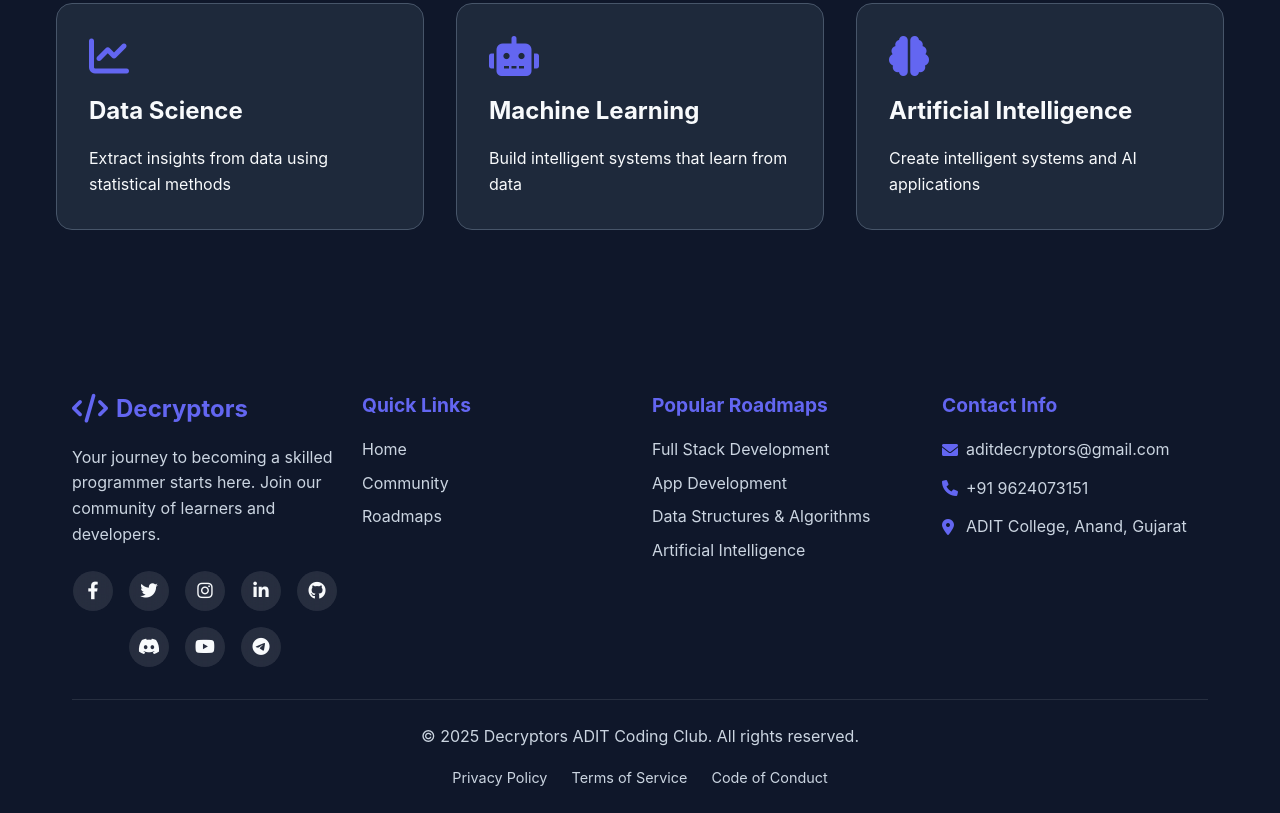
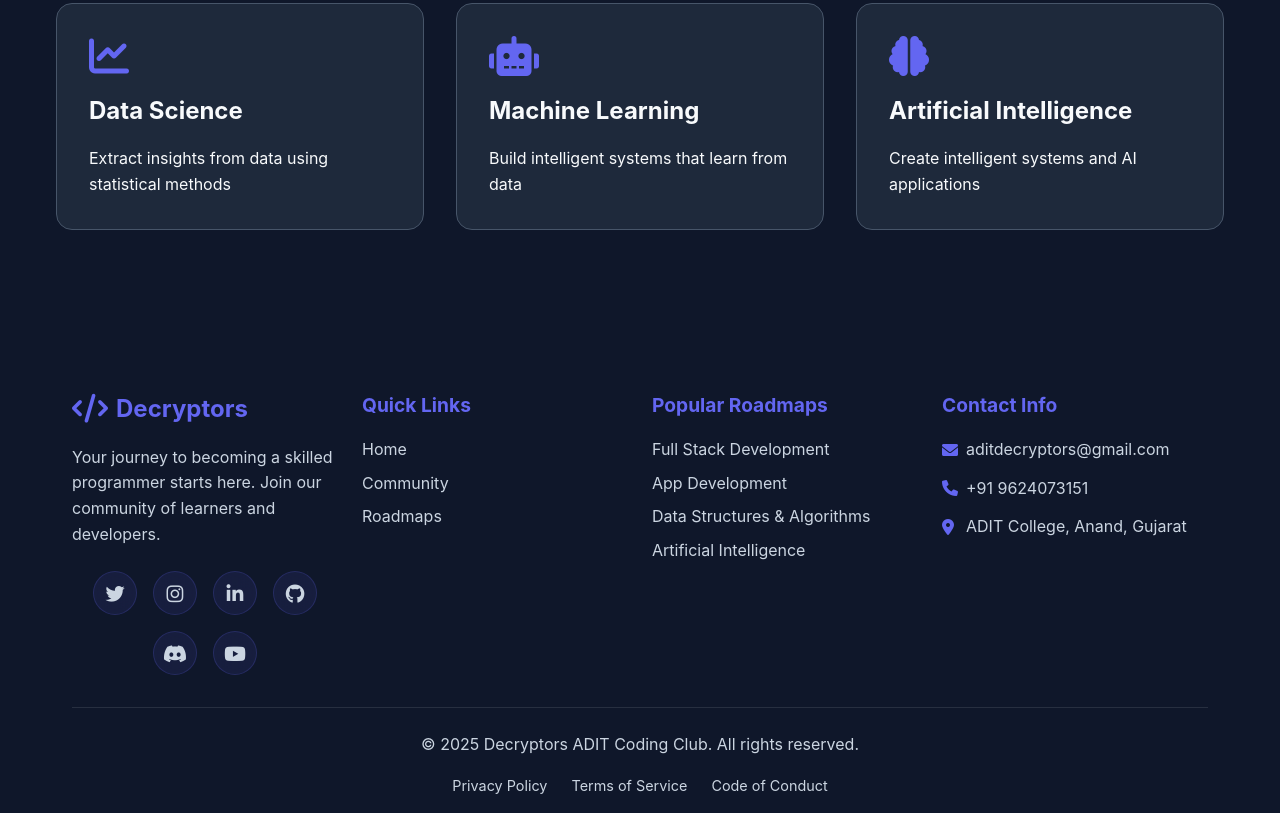
Before and after one commit to Shrujal00/Decryptors-Resources, a plain HTML site: page index.html in a window 1280 px wide. Shown: the part 1888-2701 px from the top of the page. Drawn offline with Linux system fonts and the light colour scheme.

```diff
--- a/index.html
+++ b/index.html
@@ -126,7 +126,7 @@
                     <p>Your journey to becoming a skilled programmer starts here. We provide structured roadmaps, curated resources, and a supportive community to help you master any field in programming.</p>
                     <div class="hero-buttons">
                         <button class="btn btn-primary" onclick="scrollToRoadmaps()">Start Learning</button>
-                        <button class="btn btn-secondary" onclick="showPage('community')">Join Community</button>
+                        <button class="btn btn-secondary" onclick="handleJoinCommunity()">Join Community</button>
                     </div>
                 </div>
                 <div class="hero-image">
@@ -366,9 +366,6 @@
                     </div>
                     <p>Your journey to becoming a skilled programmer starts here. Join our community of learners and developers.</p>
                     <div class="social-media">
-                        <a href="#" class="social-link" title="Facebook">
-                            <i class="fab fa-facebook-f"></i>
-                        </a>
                         <a href="https://x.com/decryptors_adit" class="social-link" title="Twitter">
                             <i class="fab fa-twitter"></i>
                         </a>
@@ -386,9 +383,6 @@
                         </a>
                         <a href="https://www.youtube.com/@DecryptorsADIT" class="social-link" title="YouTube">
                             <i class="fab fa-youtube"></i>
-                        </a>
-                        <a href="#" class="social-link" title="Telegram">
-                            <i class="fab fa-telegram-plane"></i>
                         </a>
                     </div>
                 </div>
--- a/js/main.js
+++ b/js/main.js
@@ -59,6 +59,12 @@
     if (pageElement) {
         pageElement.classList.add('active');
         currentPage = page;
+
+        // Scroll to top of the page
+        window.scrollTo({
+            top: 0,
+            behavior: 'smooth'
+        });
 
         // Update active nav link
         updateActiveNavLink(page);
@@ -168,6 +174,27 @@
     }
 }
 
+// Handle Join Community button click
+function handleJoinCommunity() {
+    // Check if user is logged in
+    if (window.currentUser || (window.authSystem && window.authSystem.currentUser)) {
+        // User is logged in, redirect to community page
+        showPage('community');
+    } else {
+        // User is not logged in, redirect to signup page
+        showPage('auth');
+        // Optionally switch to register form if available
+        setTimeout(() => {
+            const registerSection = document.getElementById('register-section');
+            const loginSection = document.getElementById('login-section');
+            if (registerSection && loginSection) {
+                loginSection.classList.remove('active');
+                registerSection.classList.add('active');
+            }
+        }, 100);
+    }
+}
+
 // Global logout function for navbar compatibility
 function logout() {
     if (window.authSystem) {
--- a/styles.css
+++ b/styles.css
@@ -1235,33 +1235,59 @@
 /* Social Media Links */
 .social-media {
     display: flex;
-    gap: 1rem;
+    gap: 0.75rem;
     flex-wrap: wrap;
+    justify-content: flex-start;
+    align-items: center;
+    margin-top: 1.5rem;
 }
 
 .social-link {
     display: flex;
     align-items: center;
     justify-content: center;
-    width: 40px;
-    height: 40px;
-    background: rgba(255, 255, 255, 0.1);
+    width: 42px;
+    height: 42px;
+    background: rgba(99, 102, 241, 0.1);
+    border: 1px solid rgba(99, 102, 241, 0.2);
     border-radius: 50%;
-    color: var(--text-light);
+    color: var(--text-secondary);
     text-decoration: none;
-    transition: all 0.3s ease;
+    transition: all 0.3s cubic-bezier(0.4, 0, 0.2, 1);
     backdrop-filter: blur(10px);
+    position: relative;
+    overflow: hidden;
+}
+
+.social-link::before {
+    content: '';
+    position: absolute;
+    inset: 0;
+    background: linear-gradient(135deg, var(--primary-color), var(--accent-color));
+    opacity: 0;
+    transition: opacity 0.3s ease;
+    border-radius: 50%;
 }
 
 .social-link:hover {
-    background: var(--primary-color);
-    color: var(--bg-dark);
-    transform: translateY(-2px);
-    box-shadow: 0 4px 12px rgba(101, 67, 254, 0.3);
+    transform: translateY(-3px);
+    box-shadow: 0 8px 25px rgba(99, 102, 241, 0.4);
+    border-color: var(--primary-color);
+}
+
+.social-link:hover::before {
+    opacity: 1;
+}
+
+.social-link:hover {
+    color: white;
 }
 
 .social-link i {
     font-size: 1.1rem;
+    position: relative;
+    z-index: 1;
+    transition: all 0.3s ease;
 }
 
 /* Footer Links */
@@ -1765,6 +1791,17 @@
 
     .social-media {
         justify-content: center;
+        gap: 1rem;
+        margin-top: 1rem;
+    }
+
+    .social-link {
+        width: 44px;
+        height: 44px;
+    }
+
+    .social-link i {
+        font-size: 1.2rem;
     }
 
     .footer-bottom-links {
```
Also changed, not shown: templates/pages/home.html (+1 -1 lines).
